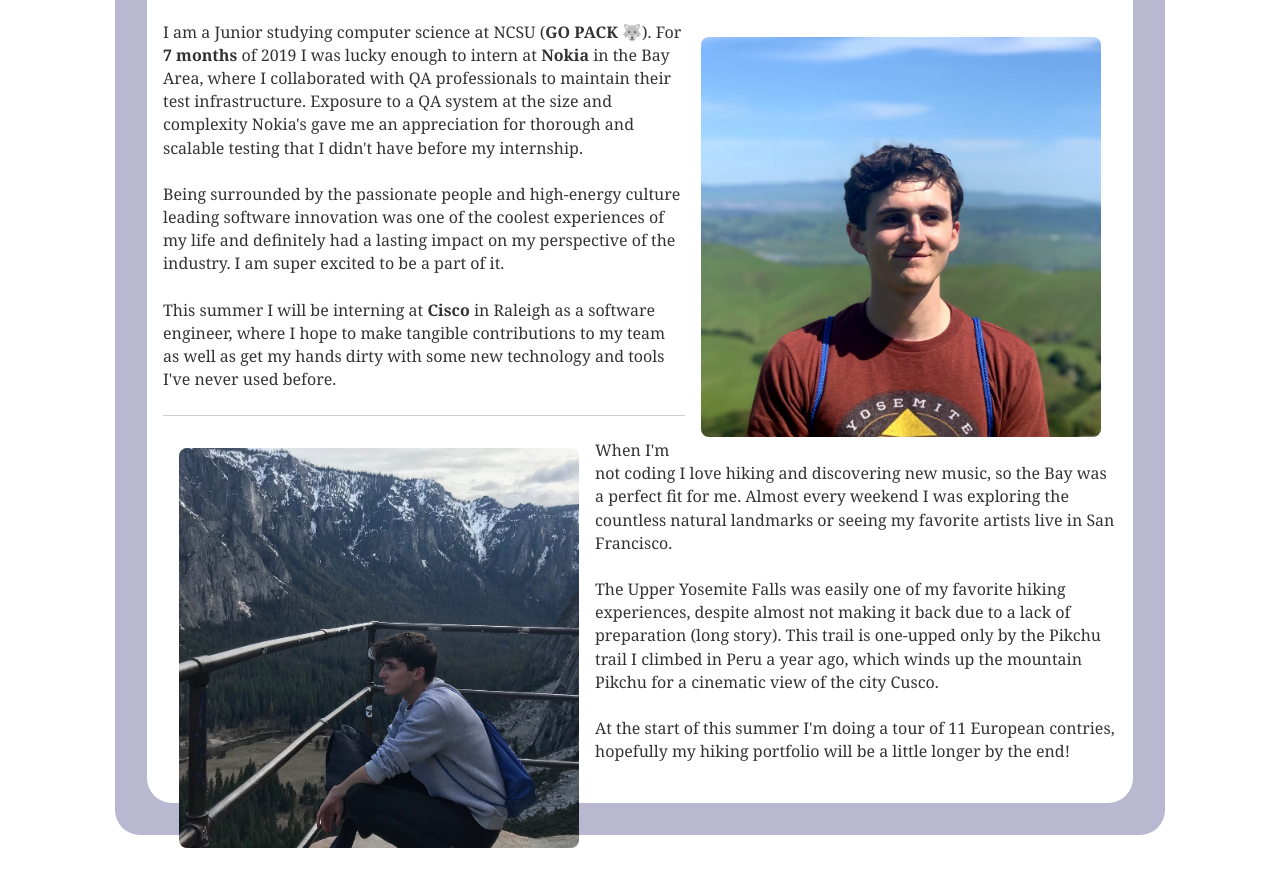
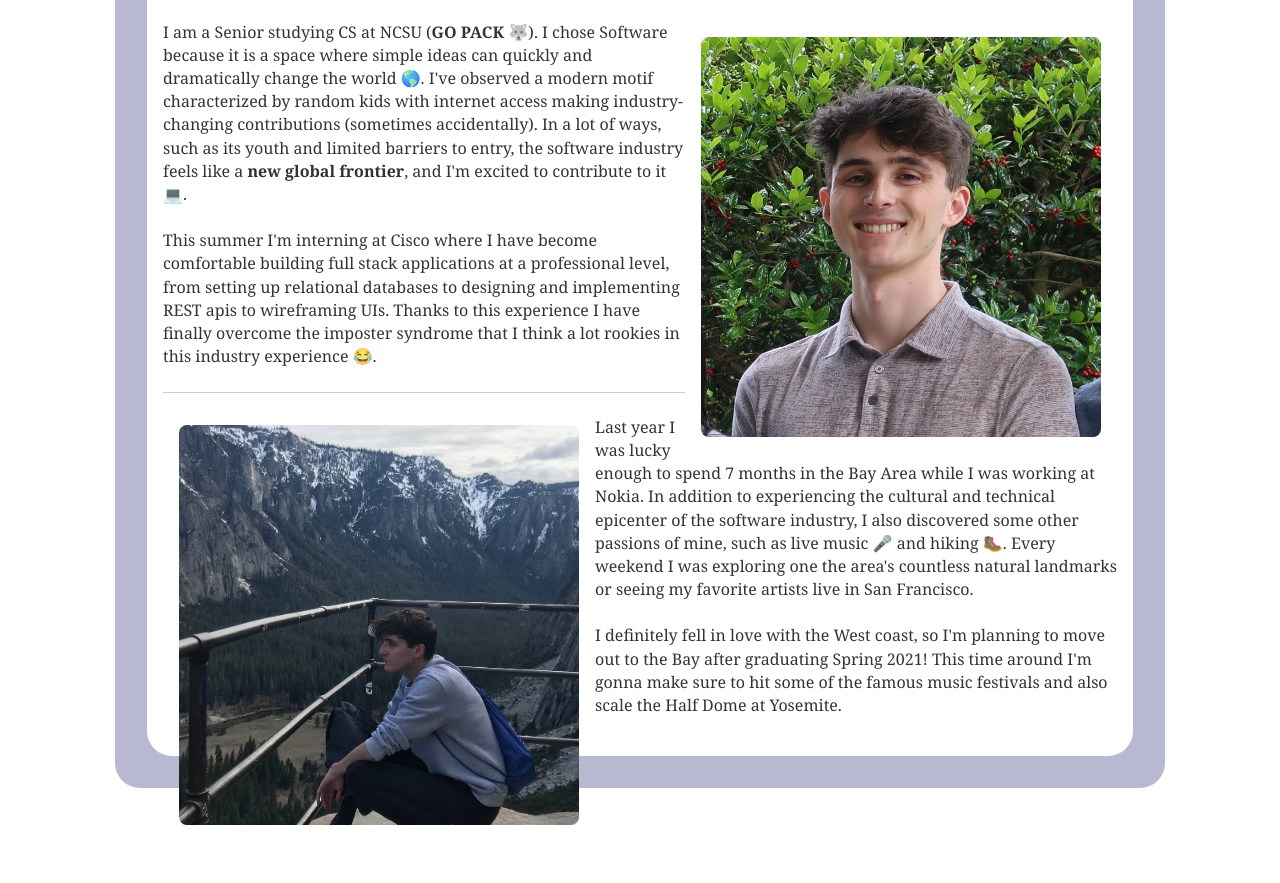
Before and after one commit to bajunkins/Portfolio-Gatsby, a Gatsby site: page / in a window 1280 px wide. Shown: the part 215-1098 px from the top of the page. After the commit the page ends 1056 px from the top, so only its background shows below. Built offline with nearby package versions, Linux system fonts and the light colour scheme; Gatsby itself is replaced by a stand-in of ours.

Commit message:
Resume update

```diff
--- a/src/pages/index.js
+++ b/src/pages/index.js
@@ -1,6 +1,6 @@
 import React from "react"
 import Layout from "../components/layout"
-import me from "../images/me.png"
+import me from "../images/me2.png"
 import yos from "../images/yos2.png"
 import { Link } from "gatsby"
 
@@ -15,25 +15,21 @@ export default () => (
     <Layout>
         <h1>
           Hi! I'm Bryce 🙋🏻‍♂️
-
         </h1>
         <img class="b" src={me} alt="TC" />
         <p> </p>
         <p>
-          I am a Junior studying computer science at NCSU (<strong>GO PACK</strong> <span role='img'>🐺</span>).
-          For <strong>7 months</strong> of 2019 I was lucky enough to intern at <strong>Nokia</strong> in the Bay Area,
-          where I collaborated with QA professionals to maintain their test infrastructure. Exposure to a QA system
-          at the size and complexity Nokia's gave me an appreciation for thorough and scalable testing that
-          I didn't have before my internship.
+          I am a Senior studying CS at NCSU (<strong>GO PACK</strong> <span role='img'>🐺</span>).
+          I chose Software because it is a space where simple ideas can quickly and dramatically change the world <span role='img'>🌎</span>.
+          I've observed a modern motif characterized by random kids with internet access making industry-changing contributions (sometimes accidentally).
+          In a lot of ways, such as its youth and limited barriers to entry, the software industry feels like a <strong>new global frontier</strong>,
+          and I'm excited to contribute to it <span role='img'>💻</span>.
         </p>
         <p>
-          Being surrounded by the passionate people and high-energy culture leading software innovation was one
-          of the coolest experiences of my life and definitely had a lasting impact on my perspective of the industry.
-          I am super excited to be a part of it.
-        </p>
-        <p>
-          This summer I will be interning at <strong>Cisco</strong> in Raleigh as a software engineer, where I hope to make tangible contributions
-          to my team as well as get my hands dirty with some new technology and tools I've never used before.
+          This summer I'm interning at Cisco where I have become comfortable
+          building full stack applications at a professional level, from setting up relational databases to
+          designing and implementing REST apis to wireframing UIs. Thanks to this experience
+          I have finally overcome the imposter syndrome that I think a lot rookies in this industry experience <span role='img'>😂</span>.
         </p>
 
         <p> </p>
@@ -43,22 +39,14 @@ export default () => (
         <img class="c" src={yos} alt="TC" />
         <p> </p>
         <p>
-          When I'm not coding I love hiking and discovering new music, so the Bay was a perfect fit for me.
-          Almost every weekend I was exploring the countless natural landmarks or seeing my favorite
-          artists live in San Francisco.
+          Last year I was lucky enough to spend 7 months in the Bay Area while I was working at Nokia.
+          In addition to experiencing the cultural and technical epicenter of the software industry, I also
+          discovered some other passions of mine, such as live music <span role='img'>🎤</span> and hiking <span role='img'>🥾</span>. Every weekend I was exploring
+          one the area's countless natural landmarks or seeing my favorite artists live in San Francisco.
         </p>
         <p>
-
-          The Upper Yosemite Falls was easily one of my favorite hiking experiences, despite
-          almost not making it back due to a lack of preparation (long story). This trail is
-          one-upped only by the Pikchu trail I climbed in Peru a year ago, which winds up the
-          mountain Pikchu for a cinematic view of the city Cusco.
-
-        </p>
-
-        <p>
-          At the start of this summer I'm doing a tour of 11 European contries, hopefully my hiking
-          portfolio will be a little longer by the end!
+          I definitely fell in love with the West coast, so I'm planning to move out to the Bay after graduating Spring 2021!
+          This time around I'm gonna make sure to hit some of the famous music festivals and also scale the Half Dome at Yosemite.
         </p>
     </Layout>
   </div>
```
Also changed, not shown: src/images/me2.png (added), 1 other file.
